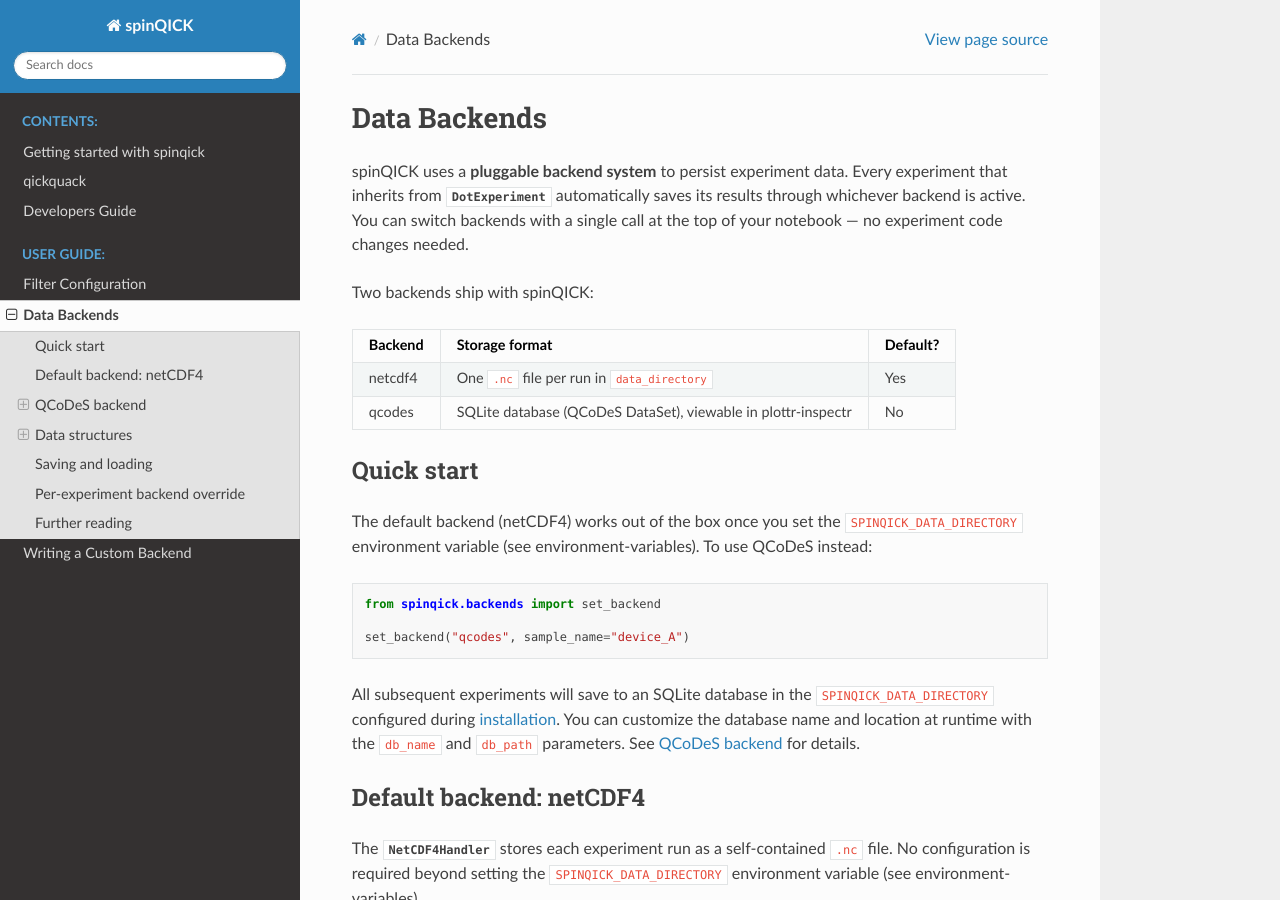
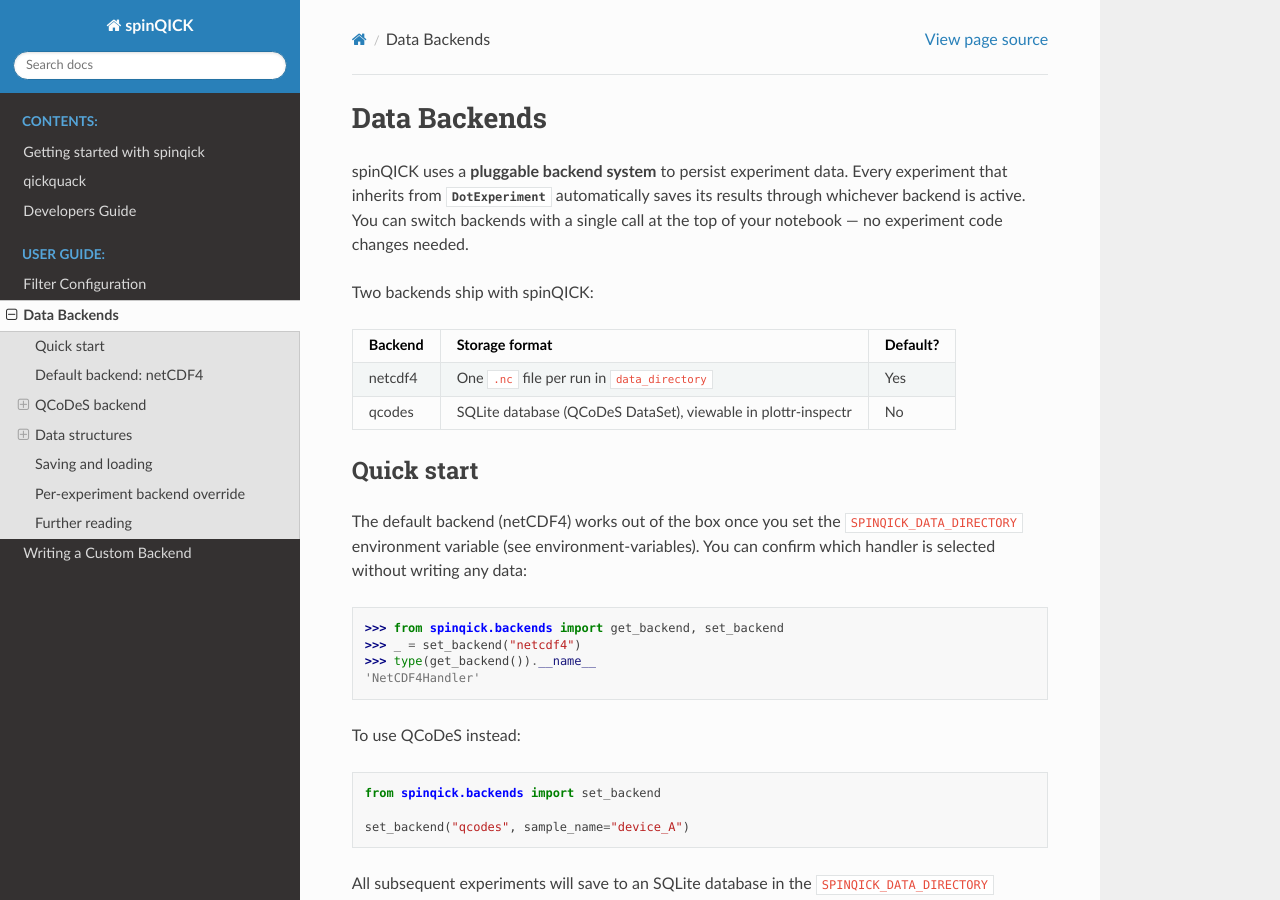
Before and after one commit to HRL-Laboratories/spinqick, a Sphinx documentation site: the page built from docs/guides/data_backends.rst, in a window 1280 px wide and 900 px high. Built offline with Sphinx 7.4.7 and the Read the Docs theme 3.1.0, drawn with Linux system fonts in a browser that asks for light colours.

```diff
--- a/docs/guides/data_backends.rst
+++ b/docs/guides/data_backends.rst
@@ -25,7 +25,15 @@ Quick start
 
 The default backend (netCDF4) works out of the box once you set
 the ``SPINQICK_DATA_DIRECTORY`` environment variable
-(see :ref:`environment-variables`).  To use QCoDeS instead:
+(see :ref:`environment-variables`).  You can confirm which handler is selected
+without writing any data:
+
+>>> from spinqick.backends import get_backend, set_backend
+>>> _ = set_backend("netcdf4")
+>>> type(get_backend()).__name__
+'NetCDF4Handler'
+
+To use QCoDeS instead:
 
 .. code-block:: python
 
--- a/pyproject.toml
+++ b/pyproject.toml
@@ -71,7 +71,7 @@ addopts = "--ignore-glob='*@neomake*' --ignore-glob='*__main__.py'  --doctest-mo
 testpaths = [
     "src",
     "tests",
-    "doc",
+    "docs",
 ]
 markers = [
     "qcodes: tests requiring the optional QCoDeS package and a temporary database",
```
